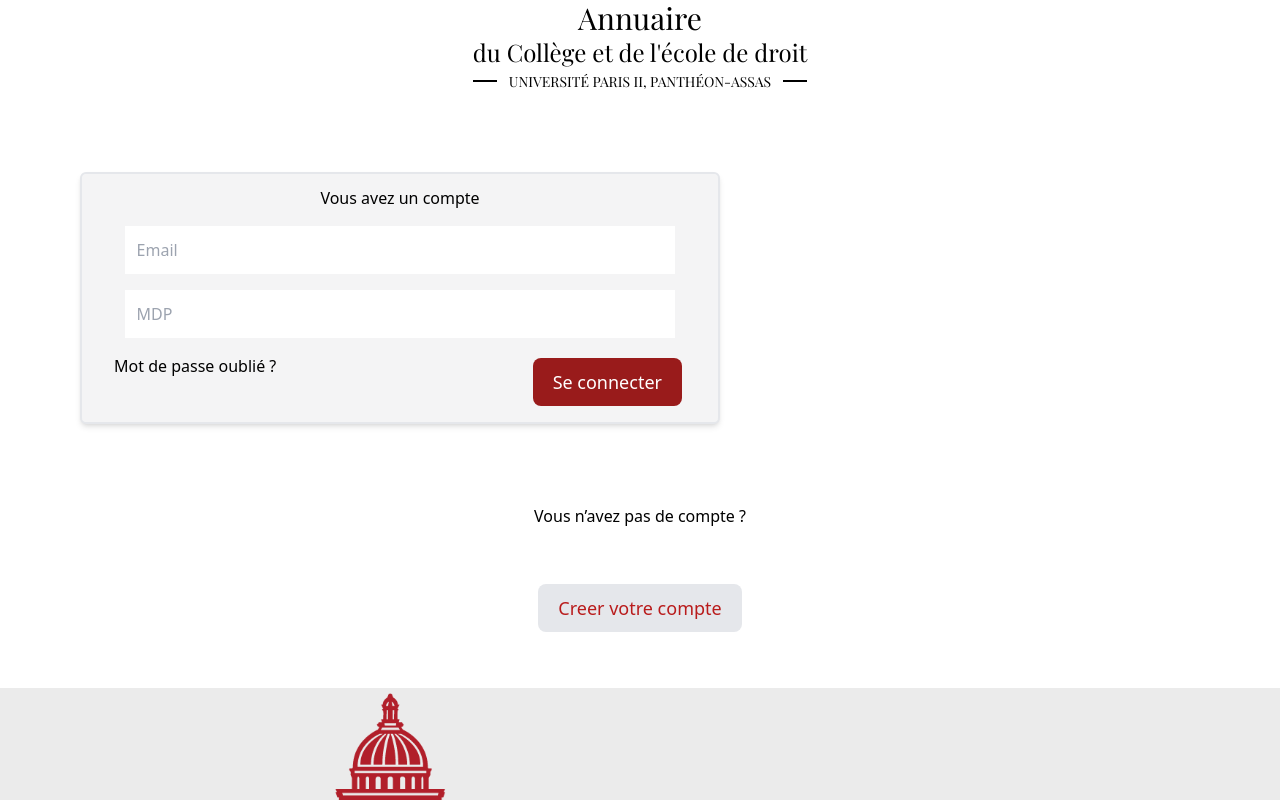
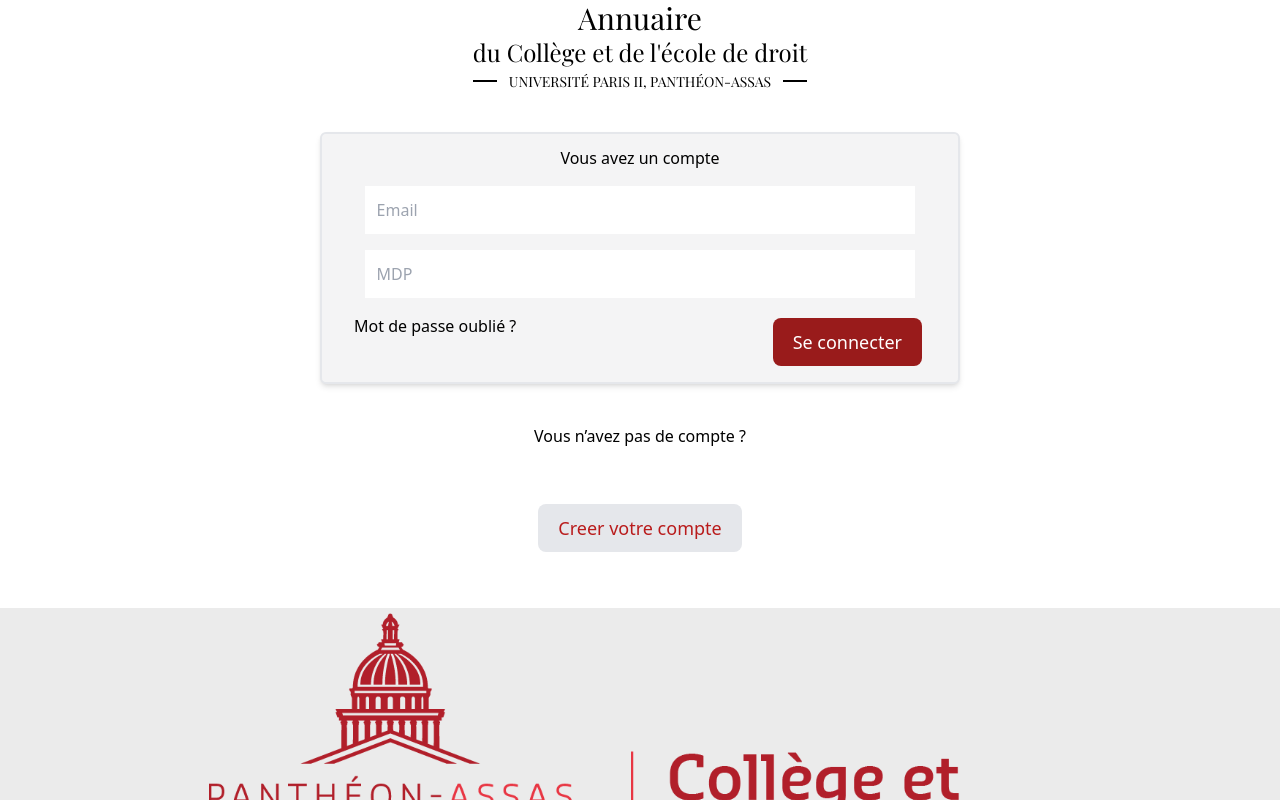
Before and after one commit to WildCodeSchool/2022-03-JS-Remote-404-Alumni-droit, a React (Vite) app in the folder frontend/: page /identification in a window 1280 px wide. Shown: the top 800 px of the page. Built offline with nearby package versions, Linux system fonts and the light colour scheme; a web font is replaced by a local one.

Commit message:
lg screen visual correction

```diff
--- a/frontend/src/pages/Identification.jsx
+++ b/frontend/src/pages/Identification.jsx
@@ -4,7 +4,8 @@
 function Identification() {
   return (
     <>
-      <div className="flex flex-col justify-center mb-10 md:m-20 lg:m-20 xl:m-20 lg:w-[50%] mx-auto text-center space-y-4 rounded-md shadow-md border-2 bg-zinc-100 m-3 mt-[2.5rem] p-3">
+      <div className="flex flex-col justify-center mb-10 w-[100%] md:w-[70%] lg:w-[50%]  mx-auto text-center space-y-4 rounded-md shadow-md border-2 bg-zinc-100 m-3 mt-[2.5rem] p-3">
+      {/* </div><div className="flex flex-col justify-center mb-10 md:m-20 lg:m-20 xl:m-20 lg:w-[50%] mx-auto text-center space-y-4 rounded-md shadow-md border-2 bg-zinc-100 m-3 mt-[2.5rem] p-3"> */}
         <p>Vous avez un compte</p>
         <label htmlFor="Email">
           <input type="text" placeholder="Email" className="p-3 w-[90%]" />
```
